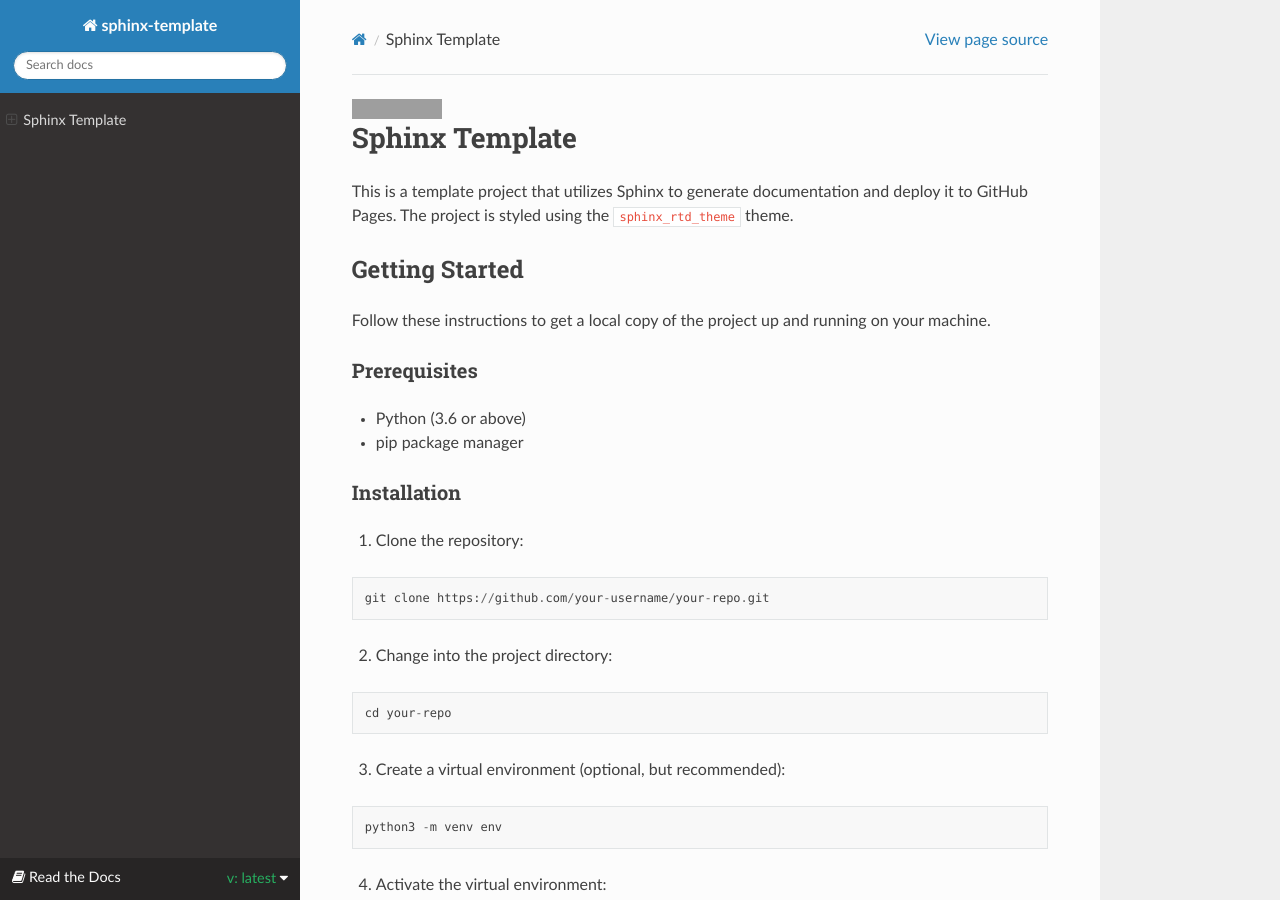
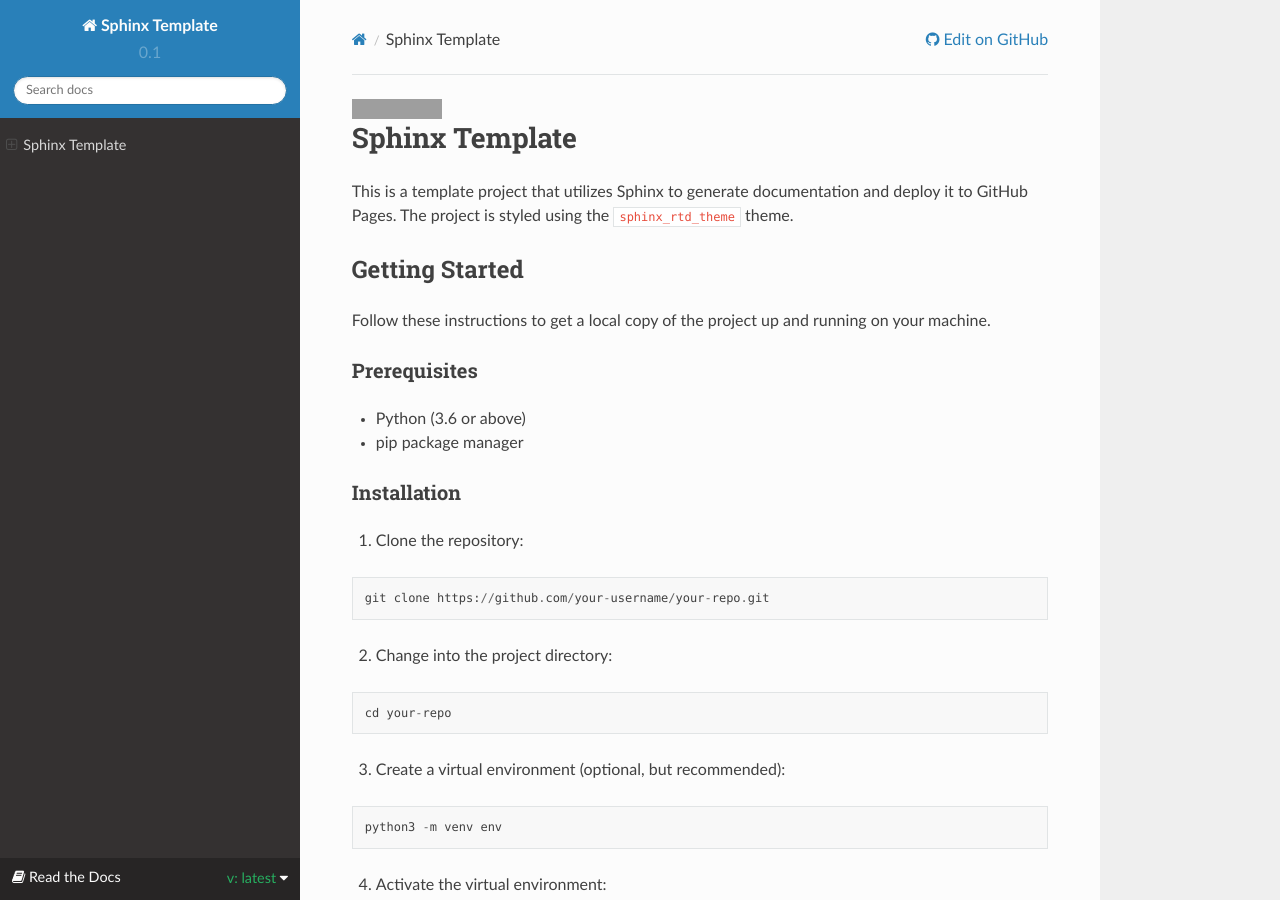
Before and after one commit to kybuivan/web-development, a Sphinx documentation site: the page built from docs/index.rst, in a window 1280 px wide and 900 px high. Built offline with Sphinx 7.4.7 and the Read the Docs theme 2.0.0, drawn with Linux system fonts in a browser that asks for light colours; part of the change alters nothing that is shown; grey boxes are pictures that could not be loaded.

Commit message:
Add "Edit on GitHub"

```diff
--- a/docs/conf.py
+++ b/docs/conf.py
@@ -6,23 +6,59 @@
 # -- Project information -----------------------------------------------------
 # https://www.sphinx-doc.org/en/master/usage/configuration.html#project-information
 
-project = 'sphinx-template'
+# If extensions (or modules to document with autodoc) are in another directory,
+# add these directories to sys.path here. If the directory is relative to the
+# documentation root, use os.path.abspath to make it absolute, like shown here.
+#
+import os
+import sys
+
+# -- Project information -----------------------------------------------------
+project = 'Sphinx Template'
 copyright = '2023, kybuivan'
 author = 'kybuivan'
-release = '0.1'
+
+# The short X.Y version
+version = '0.1'
+# The full version, including alpha/beta/rc tags
+release = 'version'
 
 # -- General configuration ---------------------------------------------------
 # https://www.sphinx-doc.org/en/master/usage/configuration.html#general-configuration
 
-extensions = []
+extensions = [
+    'sphinx.ext.autodoc',
+    'sphinx.ext.autosummary',
+#    'sphinx.ext.intersphinx',
+    'sphinx.ext.todo',
+    'sphinx.ext.viewcode',
+    'sphinx.ext.githubpages',
+    'sphinx_rtd_theme',
+]
 
 templates_path = ['_templates']
+
+# List of patterns, relative to source directory, that match files and
+# directories to ignore when looking for source files.
+# This pattern also affects html_static_path and html_extra_path.
 exclude_patterns = ['_build', 'Thumbs.db', '.DS_Store']
-
 
 
 # -- Options for HTML output -------------------------------------------------
 # https://www.sphinx-doc.org/en/master/usage/configuration.html#options-for-html-output
 
 html_theme = 'sphinx_rtd_theme'
+
+# replace "view page source" with "edit on github" in Read The Docs theme
+#  * https://github.com/readthedocs/sphinx_rtd_theme/issues/529
+html_context = {
+	'display_github': True,
+  'github_user': 'kybuivan',
+  'github_repo': 'sphinx-template',
+  'github_version': 'main/docs/',
+}
+
+# Add any paths that contain custom static files (such as style sheets) here,
+# relative to this directory. They are copied after the builtin static files,
+# so a file named "default.css" will overwrite the builtin "default.css".
 html_static_path = ['_static']
```
